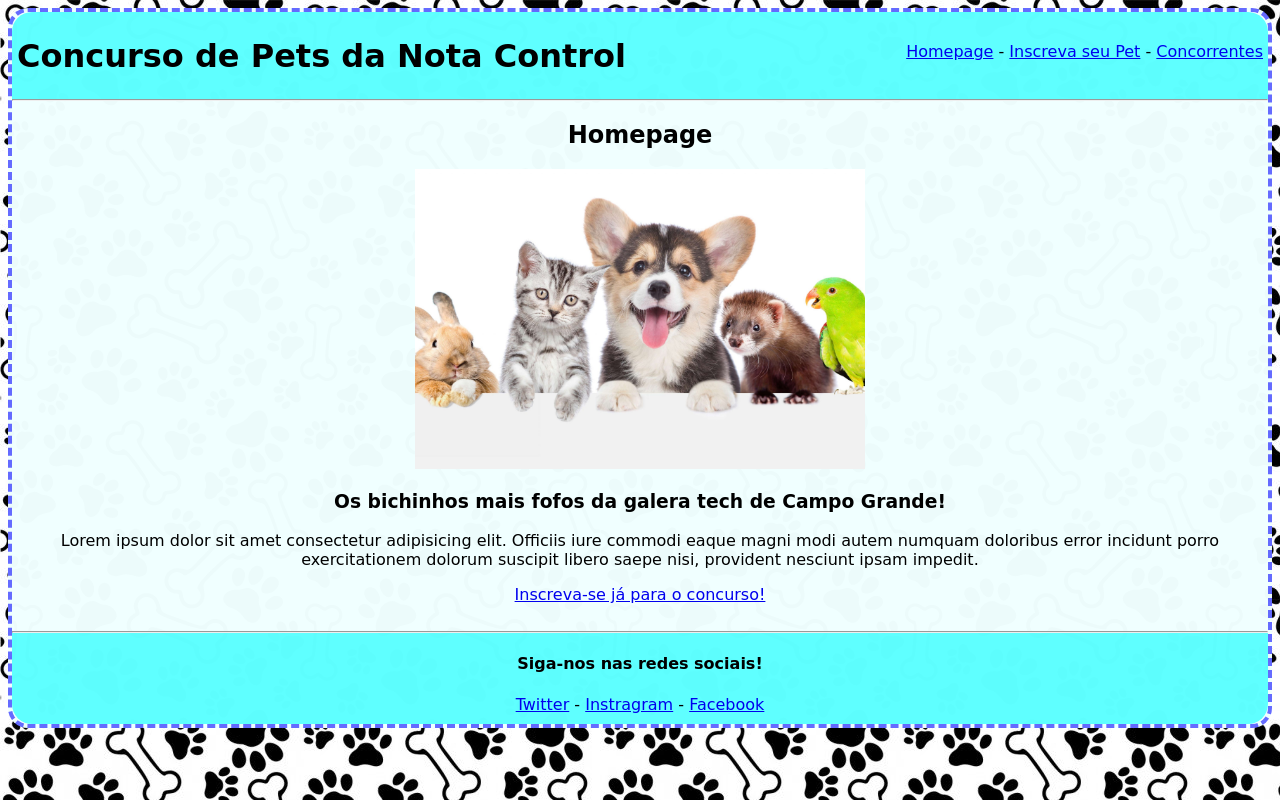
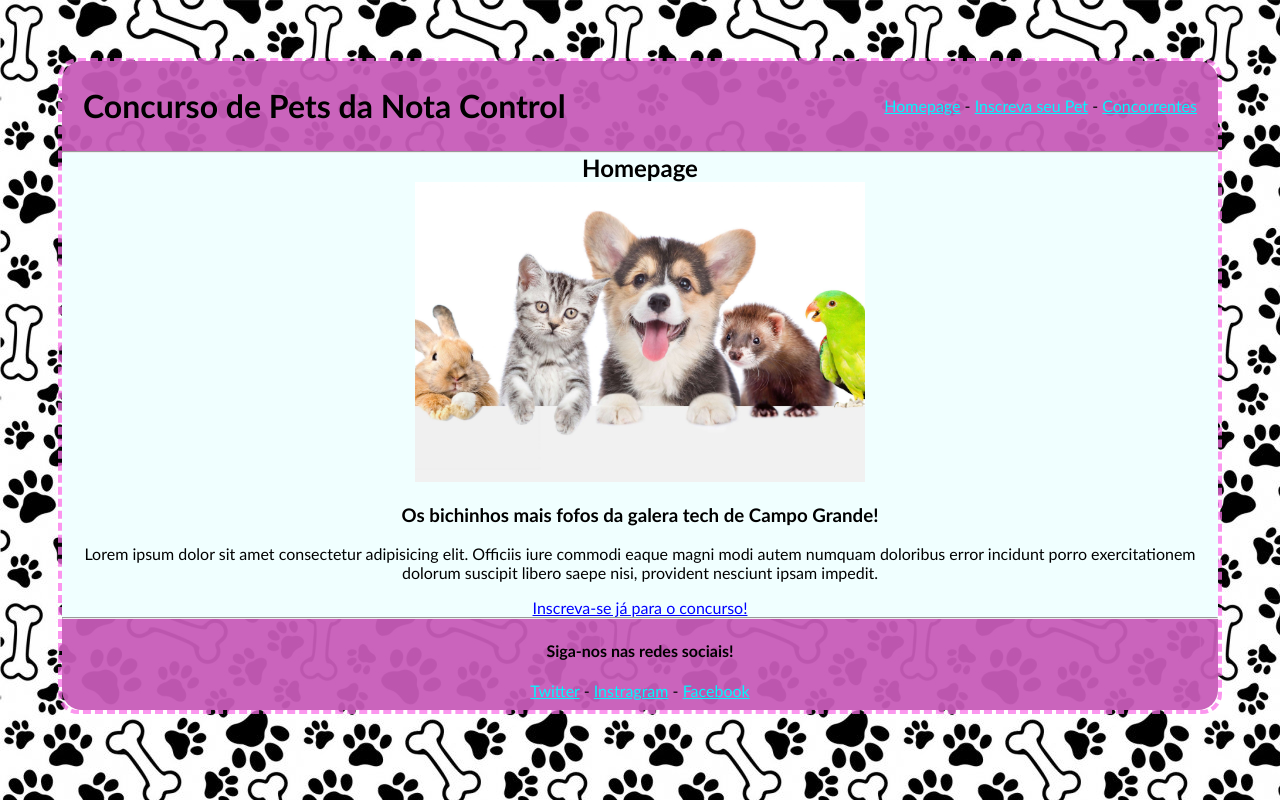
Before and after one commit to diogofelismino/da, a plain HTML site: page index.html in a window 1280 px wide. Drawn offline with Linux system fonts and the light colour scheme.

Commit message:
Arrumando cores e ajuste em tran

```diff
--- a/index.html
+++ b/index.html
@@ -36,12 +36,19 @@
 
 
 
-    <section id="Home" style="text-align: center;" >
+        <section id="Home"  class="corpo" >
 
             <article>
-            <h2>Homepage</h2>
+                <h2 style="margin: 0px;">Homepage</h2>
 
+                <picture>
+                    <source media="(max-width:600px )" srcset="assets/banner.jpg" width="200px" heigth="150">
                     <img src="assets/banner.jpg" width="450px" height="300px" alt="Banner com foto de pets">
+                </picture>
+
+
+
+
             </article>
 
             <article>
@@ -51,11 +58,11 @@
                     Lorem ipsum dolor sit amet consectetur adipisicing elit. Officiis iure commodi eaque magni modi autem numquam doloribus error incidunt porro exercitationem dolorum suscipit libero saepe nisi, provident nesciunt ipsam impedit.
                 </p>
 
-            <a href="paginas/cadastro.html">Inscreva-se já para o concurso!</a>
+                <a href="paginas/cadastro.html" class="Aa">Inscreva-se já para o concurso!</a>
 
             </article>
         </section>
-    <br>
+
         <footer style="text-align: center;" class="pe" >
 
             <hr>
--- a/style.css
+++ b/style.css
@@ -1,23 +1,23 @@
 .cabeca{
 
-    margin-top: -21px;
-    background-color: rgba(0, 255, 255, 0.603);
+    margin-top: -17px;
+    background-color:hsla(308, 49%, 57%, 0.945);
     position: relative;
     border-top-left-radius: 20px;
     border-top-right-radius: 20px;
 
+}
 
 
-
-}
 
 .pe{
 
 
-    background-color: rgba(0, 255, 255, 0.603);
+    background-color: hsla(308, 49%, 57%, 0.945);
     text-align: center;
     border-bottom-left-radius: 20px;
     border-bottom-right-radius: 20px;
+
 
 
 }
@@ -25,40 +25,73 @@
 .h1Cabeca{
     text-align: start;
     position: relative;
+
     top: 25px;
     left: 5px;
+    margin: 16px;
+
+    display: flex;
+
+
 }
+
+.h1Cabeca li{
+    padding: 5px 10px;
+}
+
+
 .navPe{
     padding-bottom: 10px;
+
 }
 
 .navCabeca{
     text-align: end;
     position: relative;
-    top: -30px;
+    top: -20px;
     right: 5px;
+
+    display: flexbox;
+    margin: 16px;
+
+}
+
+.navCabeca li{
+    padding: 5px 10px;
+}
+
+a{
+    color: rgb(0, 247, 255);
+}
+.Aa{
+    color: blue;
 }
 
 
+hr{
+    margin: 0px;
+}
 
 
 body{
     background-image: url('assets/petpawns.png');
+    padding: 50px;
+}
+
+.corpo{
+    background-color:azure;
+   text-align: center;
+
 }
 
 
 .meio{
-    border:4px dashed  rgba(0, 0, 255, 0.582);
-    background-color: rgba(240, 255, 255, 0.986);
-    font-family: cursive;
+    border:4px dashed  #fa72e8bd;
+
+    margin: 0px;
+    font-family: 'Trebuchet MS', 'Lucida Sans Unicode', 'Lucida Grande', 'Lucida Sans', Arial, sans-serif;
     border-radius: 20px;
 
 
 
 }
-
-
-.corpo{
-    background-color: azure;
-    margin: 0px;
-}
```
Also changed, not shown: paginas/cadastro.html (+4 -4 lines), paginas/concorrentes.html (+10 -9 lines). Lines whose indentation alone changed are shown as unchanged.
